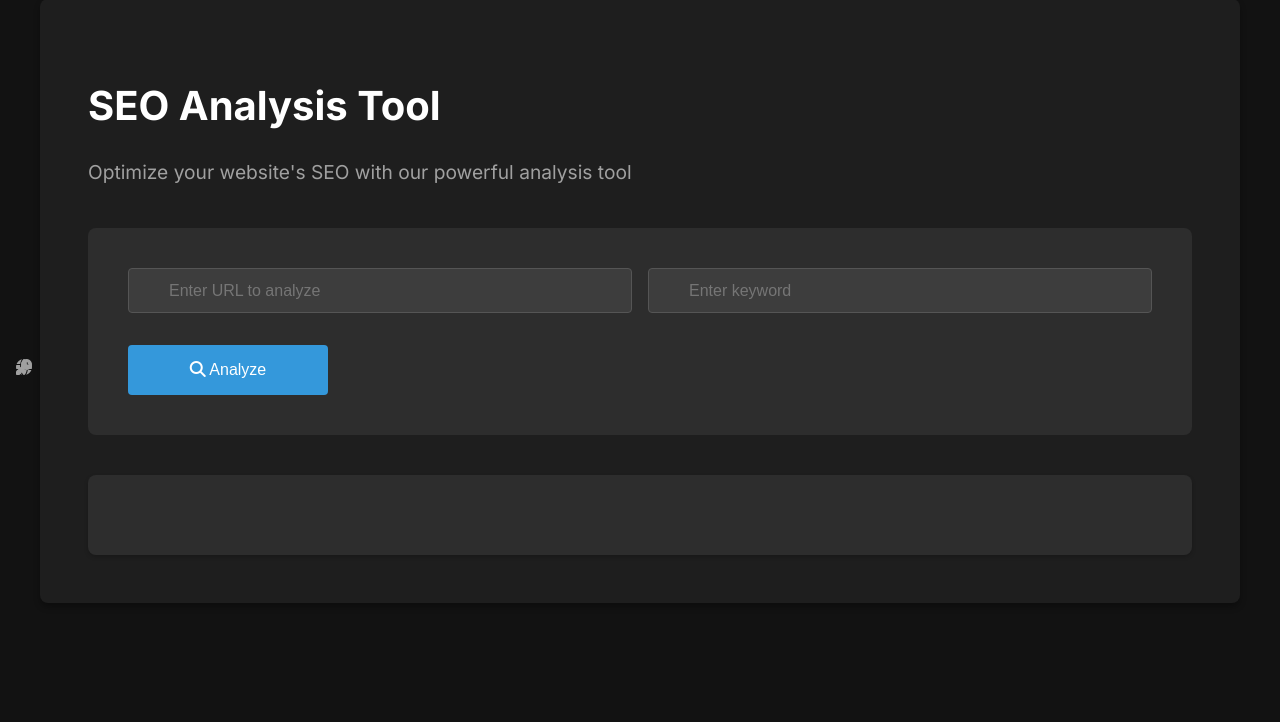
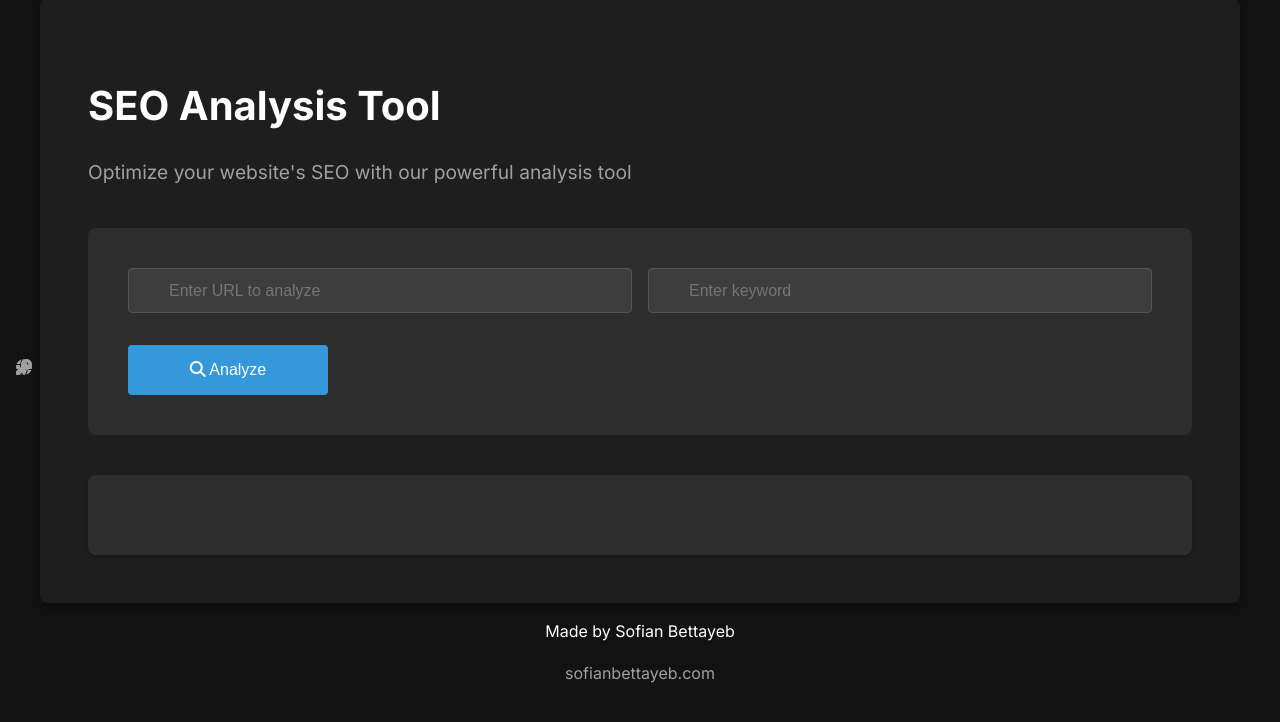
Before and after one commit to sofianbettayeb/seo-app, a Python web app: template templates/index.html in a window 1280 px wide. Shown: the part 33-755 px from the top of the page. Run offline with Jinja, Linux system fonts and the light colour scheme; the template is opened without the code that fills it, so the values that code supplies are empty; some libraries are stand-ins or nearby versions.

Commit message:
Small visual update one homepage

```diff
--- a/static/css/styles.css
+++ b/static/css/styles.css
@@ -392,7 +392,7 @@ max-height: 250px;
 
 .circle {
 fill: none;
-stroke-width: 3.8;
+stroke-width: 1.8;
 stroke-linecap: round;
 animation: progress 1s ease-out forwards;
 }
--- a/templates/index.html
+++ b/templates/index.html
@@ -32,6 +32,10 @@
                 </section>
             </div>
         </main>
+            <footer class="footer" style="background-color: #121212; color: #a0a0a0; text-align: center;">
+                <p>Made by Sofian Bettayeb</p>
+                <a href="https://sofianbettayeb.com" style="color: #a0a0a0; text-decoration: none;">sofianbettayeb.com</a>
+            </footer>
     </div>
     <script src="https://cdn.jsdelivr.net/npm/axios/dist/axios.min.js"></script>
     <script src="/js/utils.js" type="module"></script>
```
Also changed, not shown: 1 other file.
